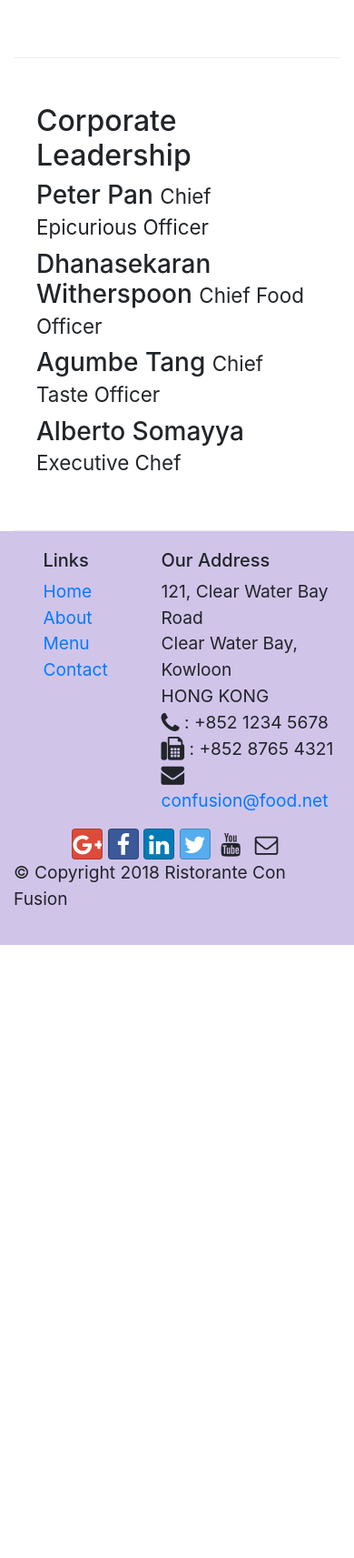
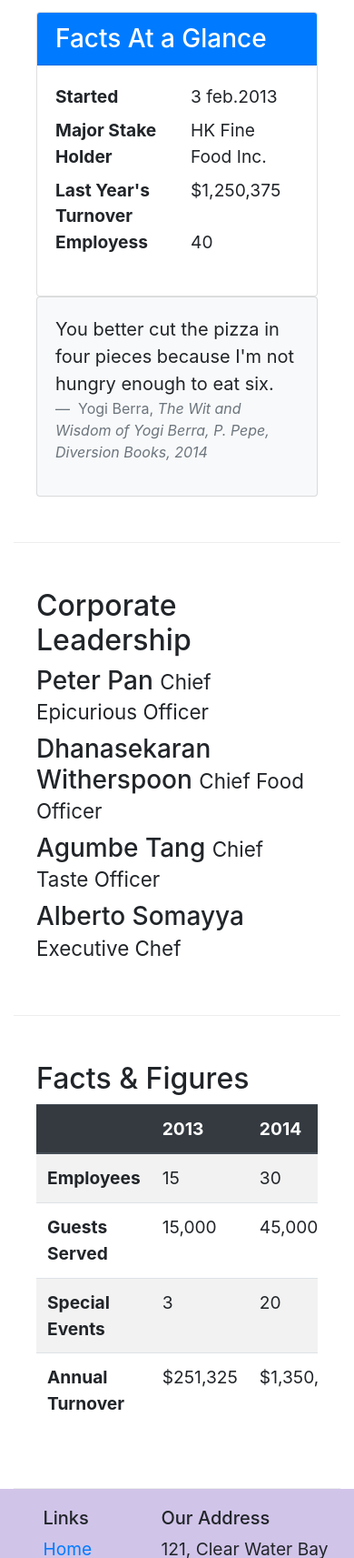
Before and after one commit to bc183/conFusion, a website: page aboutus.html in a window 390 px wide. Shown: the part 1281-2994 px from the top of the page at 91% size. Before the commit the page ends 2320 px from the top, so only its background shows below. Drawn offline with nearby package versions, Linux system fonts and the light colour scheme.

Commit message:
cards and tables

```diff
--- a/aboutus.html
+++ b/aboutus.html
@@ -66,7 +66,36 @@
                     in Hong Kong. Featuring four of the best three-star Michelin chefs in the world, you never know what will arrive on your plate the next time you visit us.</p>
                 <p>The restaurant traces its humble beginnings to <em>The Frying Pan</em>, a successful chain started by our CEO, Mr. Peter Pan, that featured for the first time the world's best cuisines in a pan.</p>
             </div>
-            <div class="col-12 col-sm">
+            <div class="col-sm">
+                <div class="card">
+                    <h3 class="card-header bg-primary text-white">Facts At a Glance</h3>
+                    <div class="card-body">
+                        <dl class="row">
+                            <dt class="col-6">Started</dt>
+                            <dd class="col-6">3 feb.2013</dd>
+                            <dt class="col-6">Major Stake Holder</dt>
+                            <dd class="col-6">HK Fine Food Inc.</dd>
+                            <dt class="col-6">Last Year's Turnover</dt>
+                            <dd class="col-6">$1,250,375</dd>
+                            <dt class="col-6">Employess</dt>
+                            <dd class="col-6">40</dd>
+                        </dl>
+                    </div>
+                </div>
+            </div>
+            <div class="col-12">
+                <div class="card card-body bg-light">
+                    <blockquote class="blockquote">
+                        <p class="mb-0">You better cut the pizza in four pieces because I'm not hungry enough to eat six.
+                        </p>
+                        <footer class="blockquote-footer">
+                            Yogi Berra,
+                            <cite title="Source Title">The Wit and Wisdom of
+                                Yogi Berra, P. Pepe, Diversion Books, 2014
+                            </cite>
+                        </footer>
+                    </blockquote>
+                </div>
             </div>
         </div>
 
@@ -87,6 +116,52 @@
                 <h3>Alberto Somayya <small>Executive Chef</small></h3>
                 <p class="d-none d-sm-block">Award winning three-star Michelin chef with wide International experience having worked closely with whos-who in the culinary world, he specializes in creating mouthwatering Indo-Italian fusion experiences. He says, <em>Put together the cuisines from the two craziest cultures, and you get a winning hit! Amma Mia!</em></p>
             </div>
+        </div>
+        <div class="row row-content">
+            <div class="col-12 col-sm-9">
+                <h2>Facts &amp; Figures</h2>
+                <div class="table-responsive">
+                    <table class="table table-striped">
+                        <thead class="thead-dark">
+                            <tr>
+                                <th>&nbsp;</th>
+                                <th>2013</th>
+                                <th>2014</th>
+                                <th>2015</th>
+                            </tr>
+
+                        </thead>
+                        <tbody>
+                            <tr>
+                                <th>Employees</th>
+                                <td>15</td>
+                                <td>30</td>
+                                <td>40</td>
+                            </tr>
+                            <tr>
+                                <th>Guests Served</th>
+                                <td>15,000</td>
+                                <td>45,000</td>
+                                <td>100,000</td>
+                            </tr>
+                            <tr>
+                                <th>Special Events</th>
+                                <td>3</td>
+                                <td>20</td>
+                                <td>45</td>
+                            </tr>
+                            <tr>
+                                <th>Annual Turnover</th>
+                                <td>$251,325</td>
+                                <td>$1,350,345</td>
+                                <td>$3,000,000</td>
+                            </tr>
+                        </tbody>
+                    </table>
+                </div>
+            </div>
+            <div class="col-12 col-sm-3"></div>
+
         </div>
 
     </div>
```
